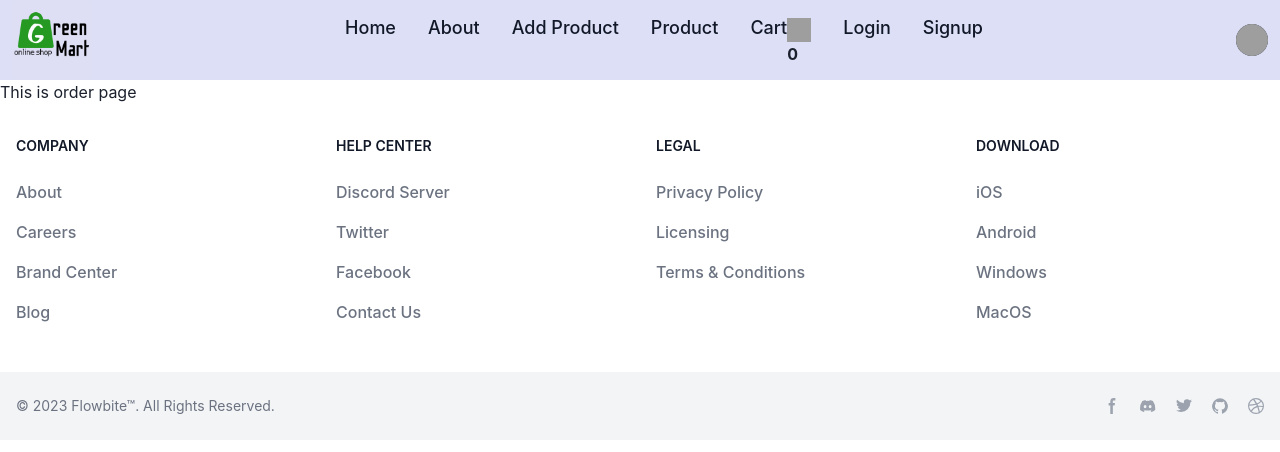
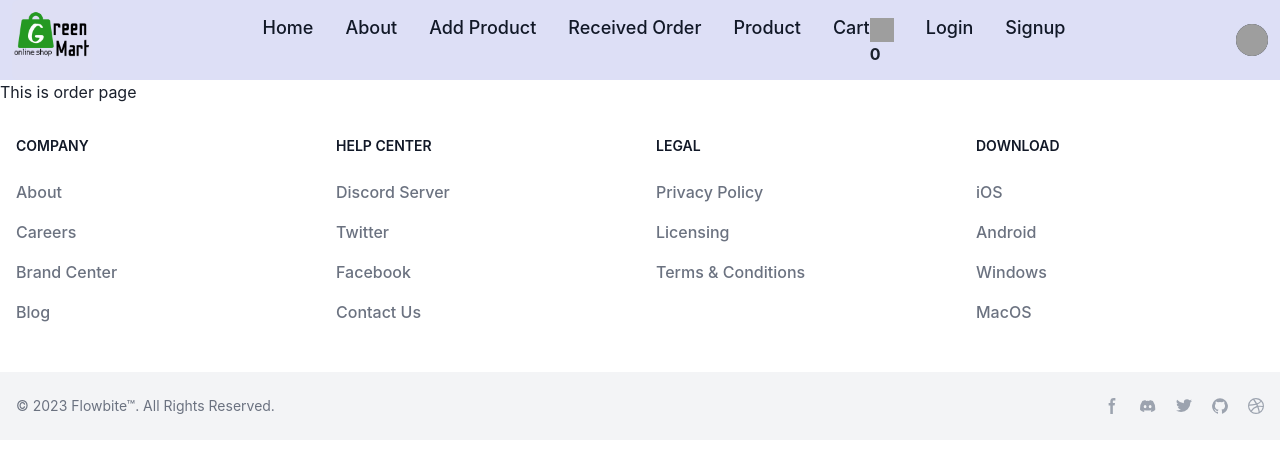
Before and after one commit to Deepak9657568826/GreenMart, a React (Vite) app in the folder frontend/GreenMart/: page /order in a window 1280 px wide. Shown: the top 452 px of the page. Built offline with nearby package versions, Linux system fonts and the light colour scheme; no server answers; grey boxes are pictures that could not be loaded.

Commit message:
order page created

```diff
--- a/frontend/GreenMart/src/components/Navbar.jsx
+++ b/frontend/GreenMart/src/components/Navbar.jsx
@@ -104,6 +104,9 @@
                             <Link to="/addproduct" style={{ fontSize: "18px" }} className="block py-2 px-3 text-gray-900 rounded hover:bg-gray-100 md:hover:bg-transparent md:hover:text-blue-700 md:p-0 dark:text-white md:dark:hover:text-blue-500 dark:hover:bg-gray-700 dark:hover:text-white md:dark:hover:bg-transparent dark:border-gray-700">Add Product</Link>
                         </li>
                         <li>
+                            <Link to="/order" style={{ fontSize: "18px" }} className="block py-2 px-3 text-gray-900 rounded hover:bg-gray-100 md:hover:bg-transparent md:hover:text-blue-700 md:p-0 dark:text-white md:dark:hover:text-blue-500 dark:hover:bg-gray-700 dark:hover:text-white md:dark:hover:bg-transparent dark:border-gray-700">Received Order</Link>
+                        </li>
+                        <li>
                             <Link to="/product" style={{ fontSize: "18px" }} className="block py-2 px-3 text-gray-900 rounded hover:bg-gray-100 md:hover:bg-transparent md:hover:text-blue-700 md:p-0 dark:text-white md:dark:hover:text-blue-500 dark:hover:bg-gray-700 dark:hover:text-white md:dark:hover:bg-transparent dark:border-gray-700">Product</Link>
                         </li>
 
--- a/frontend/GreenMart/src/pages/Order.jsx
+++ b/frontend/GreenMart/src/pages/Order.jsx
@@ -1,6 +1,10 @@
 import React from 'react'
 
 function Order() {
+
+
+
+
   return (
     <div>
       <h2>This is order page</h2>
--- a/frontend/GreenMart/src/pages/SigleBuy.jsx
+++ b/frontend/GreenMart/src/pages/SigleBuy.jsx
@@ -75,11 +75,7 @@
                 Authorization: token
             }
         } )
-
-
-
         console.log(response.data);
-
 
         } catch (error) {
             console.log(error.message);
```
